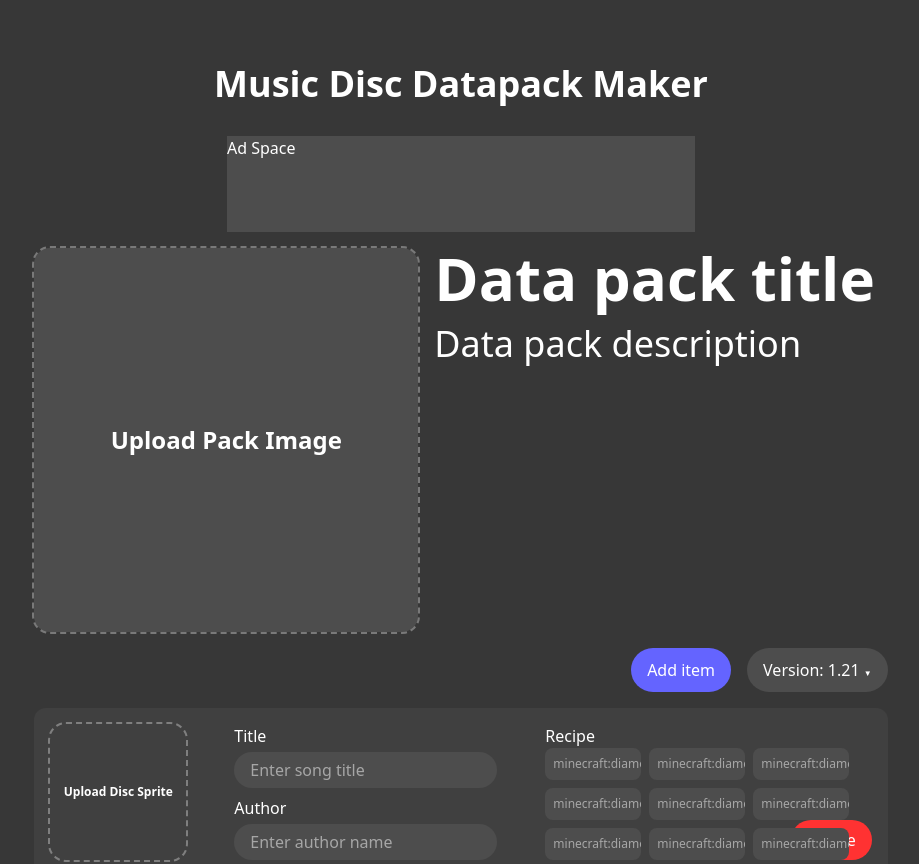
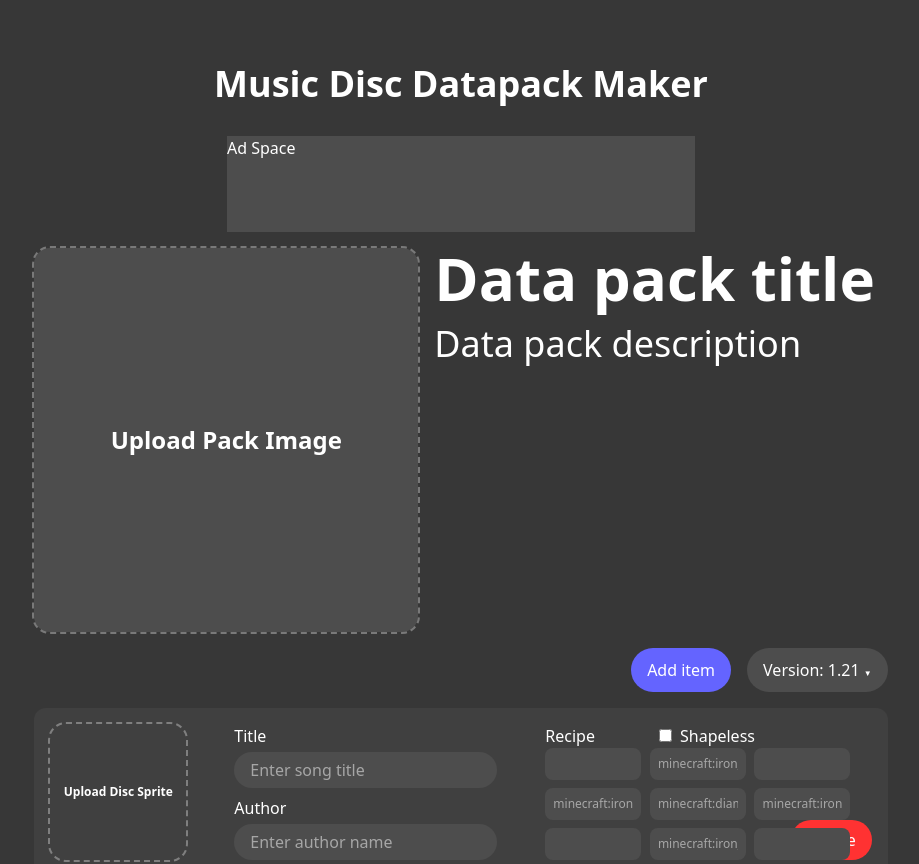
Before and after one commit to tianye-chen/disc-datapack-maker, a React (Vite) app: page / in a window 1280 px wide. Shown: the top 864 px of the page, without its empty margins (179-1098 px from the left). Built offline with nearby package versions, Linux system fonts and the light colour scheme.

Commit message:
core recipe frontend

```diff
--- a/src/Components/DiscItem.jsx
+++ b/src/Components/DiscItem.jsx
@@ -1,6 +1,12 @@
 import { UploadBox } from "./UploadBox";
+import { useState } from "react";
 
 export const DiscItem = (props) => {
+  const [recipeIsShapeless, setRecipeIsShapeless] = useState(false);
+  const [recipe, setRecipe] = useState(["", "minecraft:iron_ingot", "",
+                                        "minecraft:iron_ingot", "minecraft:diamond", "minecraft:iron_ingot",
+                                        "", "minecraft:iron_ingot", ""]);
+
   return (
     <div class="flew-row flex w-full justify-between gap-4 rounded-xl bg-card-bg p-4">
       <div class="flex flex-row gap-12">
@@ -37,14 +43,29 @@ export const DiscItem = (props) => {
         </div>
 
         <div class="relative h-min w-full">
-          Recipe
+          <div class="flex flex-row w-max gap-16">
+            Recipe
+            <label class="cursor-pointer select-none">
+              <input
+                type="checkbox"
+                class="mr-2"
+                onChange={(e) => setRecipeIsShapeless(e.target.checked)}
+              />
+              Shapeless
+            </label>
+          </div>
           <div class="absolute top-6 grid h-fit w-full grid-cols-3 grid-rows-3 gap-x-26 gap-y-2">
-            {[...Array(9)].map((_, i) => (
+            {recipe.map((item, i) => (
               <div class="group grid h-8 w-24 place-items-center overflow-hidden rounded-lg border-[#ffffff55] bg-upload-bg px-2 text-xs outline-2 outline-transparent transition-all duration-300 ease-in-out focus-within:z-10 focus-within:w-48 focus-within:outline-white">
                 <input
-                  class="outline-none"
+                  class="outline-none w-full"
                   text="text"
-                  placeholder="minecraft:diamond"
+                  placeholder={item}
+                  onChange={(e) => {
+                    let newRecipe = [...recipe];
+                    newRecipe[i] = e.target.value;
+                    setRecipe(newRecipe);
+                  }}
                 />
               </div>
             ))}
```
